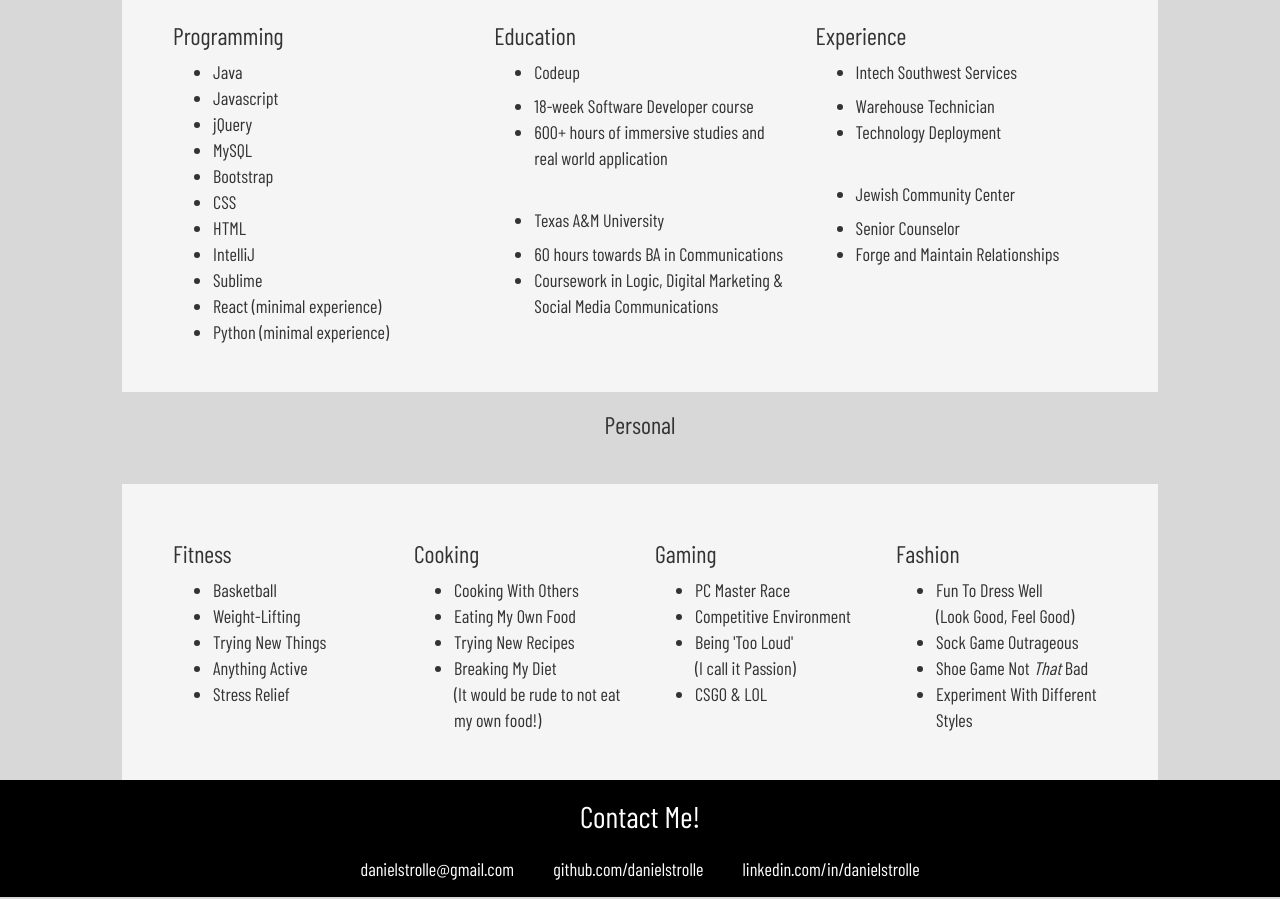
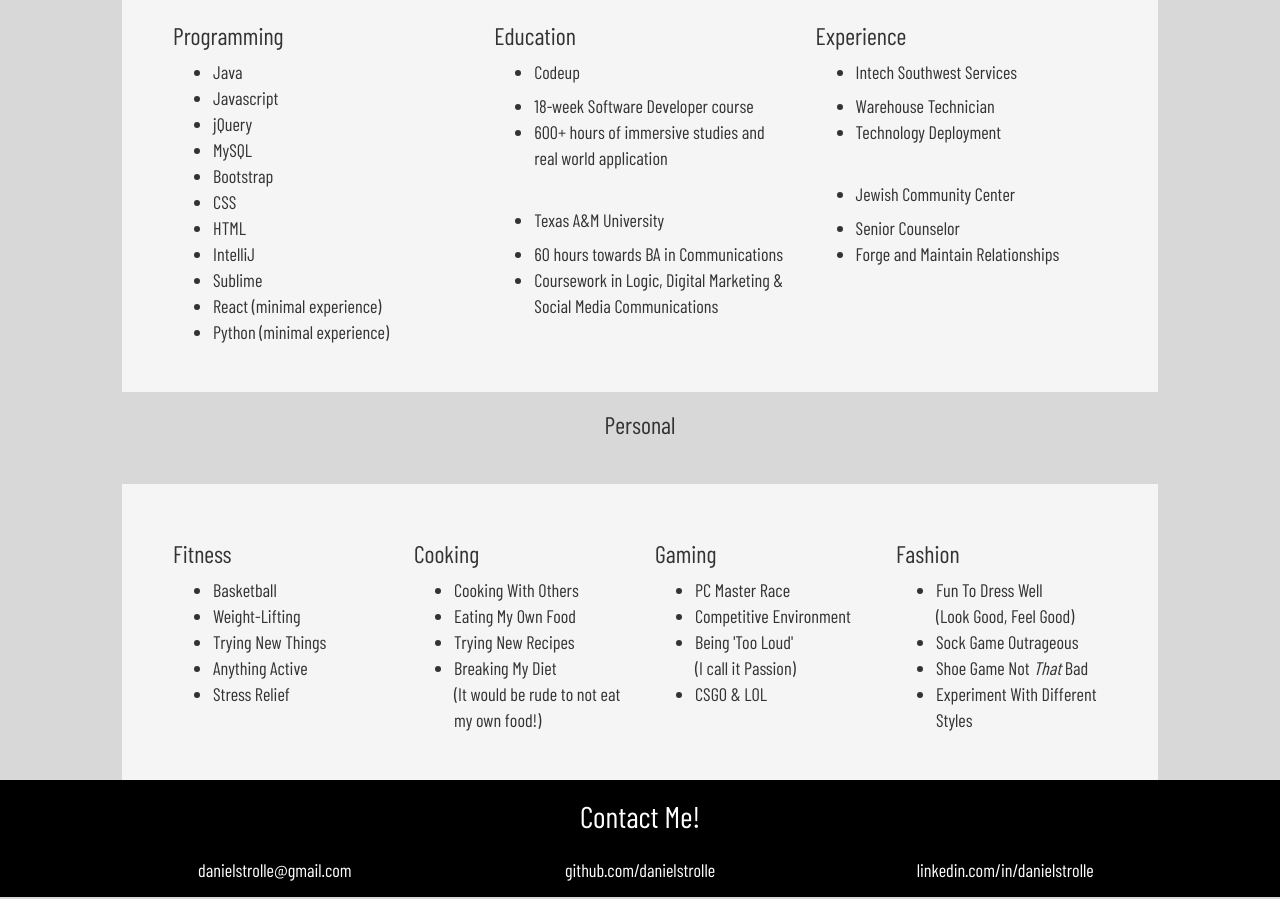
Before and after one commit to danielstrolle/danielstrolle.github.io, a plain HTML site: page aboutme.html in a window 1280 px wide. Shown: the part 738-1637 px from the top of the page. Drawn offline with nearby package versions, Linux system fonts and the light colour scheme.

Commit message:
delete js file
* update footer to be more mobile responsive in my views

```diff
--- a/aboutme.html
+++ b/aboutme.html
@@ -10,7 +10,7 @@
     <link rel="stylesheet" href="css/website-css.css">
 </head>
 <body class="background-color">
-<div id="wrap">
+
     <nav class="navbar navbar-default custom-nav center-text">
         <div class="container-fluid  center-text">
             <a class="top-links" href="projects.html">Projects</a>
@@ -18,7 +18,7 @@
             <a class="top-links" href="aboutme.html" style="text-decoration: underline">About Me</a>
         </div>
     </nav>
-
+    <div id="wrap">
     <div class="jumbotron background-color info center-text" style="overflow: auto; padding: 4em">
         <div class="col-xs-12 col-md-6 col-md-offset-1" style="padding: 3em">
             <h1>Daniel Strolle</h1>
@@ -143,31 +143,21 @@
             </div>
         </div>
     </div>
-
-    <!--FIND A WAY TO MAKE THIS LOOK BETTER, MAYBE JAVASCRIPT POP OUT MODAL?!?-->
-
-    <!--<div class="col-xs-12 center-text full">-->
-    <!--<h3>-->
-    <!--<a href="#resume" data-toggle="collapse" class="black">View Resume</a>-->
-    <!--</h3>-->
-
-    <!--<div id="resume" class="collapse info full col-xs-12">-->
-    <!--<iframe class="col-xs-12 full"-->
-    <!--src="https://docs.google.com/document/d/e/2PACX-1vSAUEbQ2fq3gwVs6orvISyMzHTHzz5tMDQ83mA1qRZiziuROUg5FaDLl6WoegVGWFSlNuyl54gzgdyS/pub?embedded=true"></iframe>-->
-    <!--</div>-->
-    <!--</div>-->
 </div>
-<footer class="custom-footer center-text">
+    <footer id="footer" class="custom-footer center-text">
         <div class="col-xs-12 footer footer-head">
             <h2>Contact Me!</h2>
         </div>
         <div class="col-xs-12 footer footer-body">
-        <a href="mailto:danielstrolle@gmail.com" class="top-links">danielstrolle@gmail.com</a>
-
-        <a href="https://github.com/danielstrolle" class="top-links">github.com/danielstrolle</a>
-
-        <a href="https://www.linkedin.com/in/danielstrolle/" class="top-links">linkedin.com/in/danielstrolle</a>
-
+            <div class="col-xs-12 col-md-3 col-md-offset-1">
+                <a href="mailto:danielstrolle@gmail.com" class="bot-links">danielstrolle@gmail.com</a>
+            </div>
+            <div class="col-xs-12 col-md-4">
+                <a href="https://github.com/danielstrolle" class="bot-links">github.com/danielstrolle</a>
+            </div>
+            <div class="col-xs-12 col-md-3">
+                <a href="https://www.linkedin.com/in/danielstrolle/" class="bot-links">linkedin.com/in/danielstrolle</a>
+            </div>
         </div>
     </footer>
 <script src="js/js.js"></script>
```
Also changed, not shown: js/js2.js (deleted, +0 -13 lines), projects.html (+3 -4 lines). Lines whose indentation alone changed are shown as unchanged.
